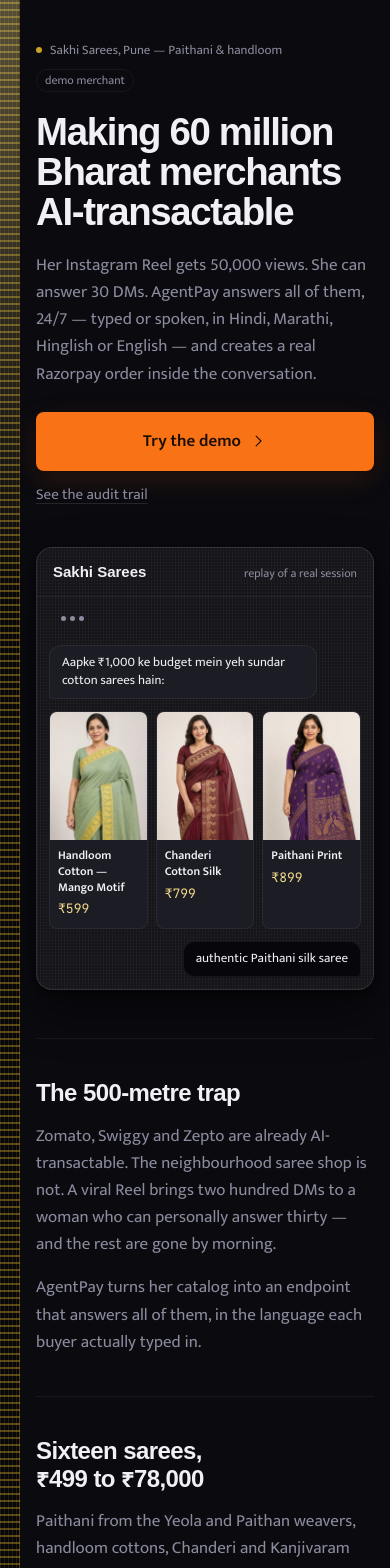
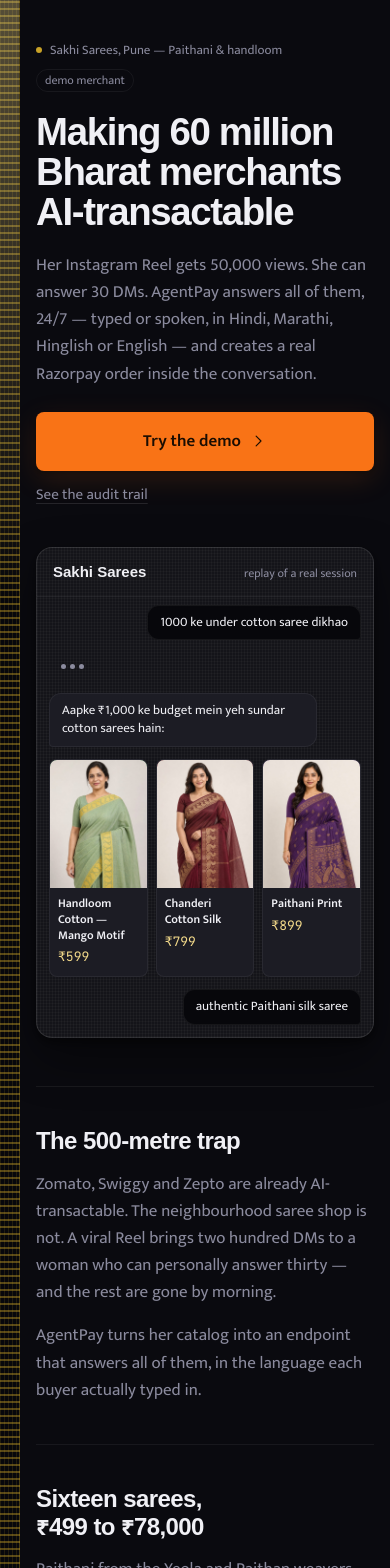
Before and after one commit to rajdeepchatale/agentpay-india, a Next.js app: page / in a window 390 px wide. Shown: the top 1568 px of the page. Built offline with nearby package versions, Linux system fonts and the light colour scheme; a web font is replaced by a local one.

Commit message:
Size the replay frame for the frame it rests on

```diff
--- a/src/components/landing/LiveDemo.module.css
+++ b/src/components/landing/LiveDemo.module.css
@@ -66,11 +66,15 @@
      ever moves. */
   justify-content: flex-start;
   gap: var(--space-3);
-  /* Sized to the TALLEST arrangement — products AND the block together —
-     rather than to a comfortable average. Still a fixed height, so the zero
-     CLS this was introduced for is unchanged; it is simply the right fixed
-     number instead of one that forced its own content to crop. */
-  height: 468px;
+  /* The replay now ends on the block and stays there, so this height is
+     chosen for the RESTING frame rather than an average one: tall enough that
+     the sarees and the guardrail are on screen together, which is the single
+     image the page exists to leave behind. The opening line and the thinking
+     dots scroll away above, which costs nothing — they have already played.
+
+     Still a fixed height, so the 358px layout shift this was introduced to
+     kill stays at zero. */
+  height: 560px;
   padding: var(--space-4);
   overflow-y: auto;
   overscroll-behavior: contain;
@@ -309,6 +313,6 @@
 }
 
 @media (max-width: 520px) {
-  .thread { height: 392px; padding: var(--space-3); }
+  .thread { height: 440px; padding: var(--space-3); }
   .cardDeva { display: none; }
 }
```
